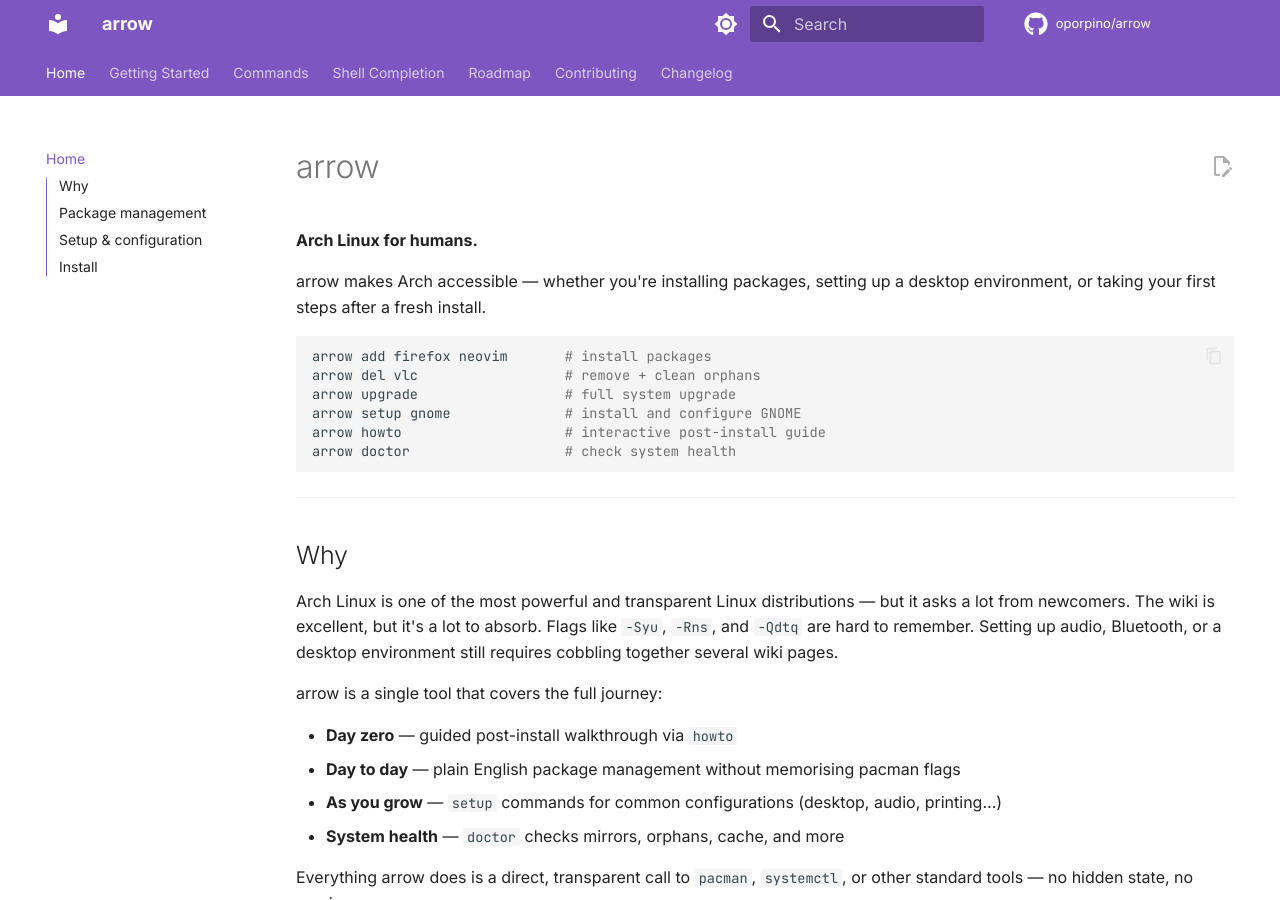
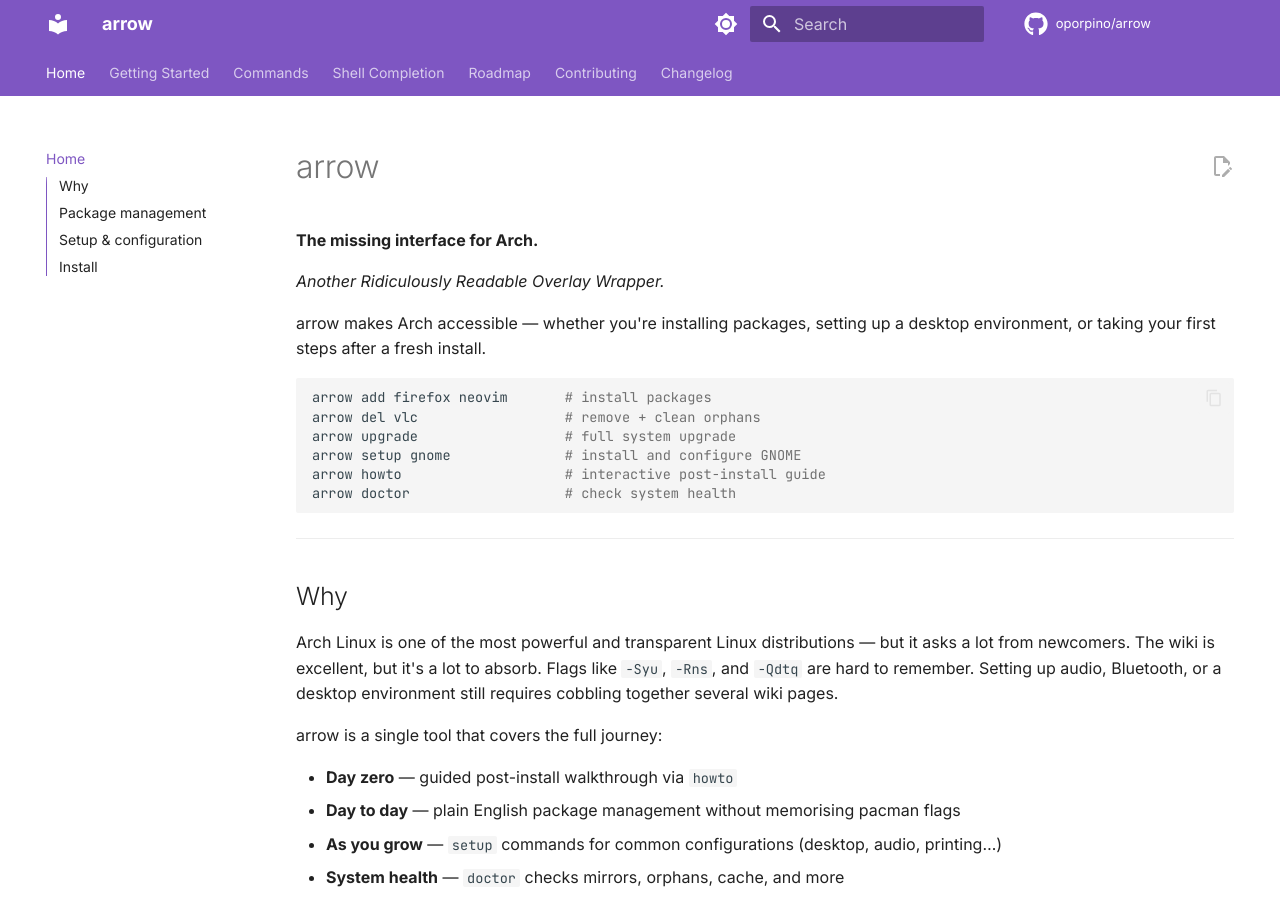
Before and after one commit to oporpino/arrow, an MkDocs documentation site: the page built from docs/index.md, in a window 1280 px wide and 900 px high. Built offline with MkDocs 1.6.1 and Material for MkDocs 9.7.7, drawn with Linux system fonts in a browser that asks for light colours; comment, search, counter and statistics services are not loaded; the version menu is left out.

Commit message:
feat: set tagline and acronym for arrow

```diff
--- a/docs/index.md
+++ b/docs/index.md
@@ -1,11 +1,13 @@
 ---
-title: arrow — Arch Linux for humans
-description: A friendly CLI for Arch Linux. Manage packages, set up your desktop, and configure your system — without memorising pacman flags or wiki pages.
+title: arrow — The missing interface for Arch
+description: The missing interface for Arch. Another Ridiculously Readable Overlay Wrapper — manage packages, set up your desktop, and configure your system without memorising pacman flags or wiki pages.
 ---
 
 # arrow
 
-**Arch Linux for humans.**
+**The missing interface for Arch.**
+
+*Another Ridiculously Readable Overlay Wrapper.*
 
 arrow makes Arch accessible — whether you're installing packages, setting up a desktop environment, or taking your first steps after a fresh install.
 
--- a/mkdocs.yml
+++ b/mkdocs.yml
@@ -1,5 +1,5 @@
 site_name: arrow
-site_description: An intuitive wrapper for pacman — Arch Linux's package manager with plain English commands.
+site_description: The missing interface for Arch. Another Ridiculously Readable Overlay Wrapper.
 site_url: https://oporpino.github.io/arrow
 site_author: oporpino
 repo_url: https://github.com/oporpino/arrow
```
Also changed, not shown: README.md (+2 -2 lines), 1 other file.
